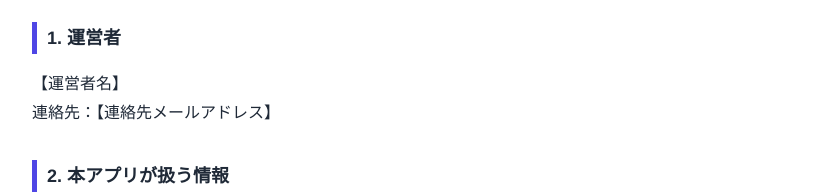
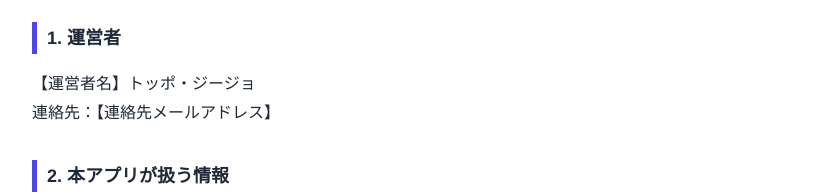
Before and after one commit to Alex800e/Vocab-Spaced-Repetition, a plain HTML site: page privacy.html in a window 1280 px wide. Shown: the part 175-369 px from the top of the page, without its empty margins (228-1050 px from the left). Drawn offline with Linux system fonts and the light colour scheme.

Commit message:
Update privacy.html

```diff
--- a/privacy.html
+++ b/privacy.html
@@ -27,7 +27,7 @@
 <p>「忘却曲線 英単語」（以下「本アプリ」）は、英検7級〜1級の英単語や、物語に出てくる英単語を、忘却曲線にもとづいて学べる学習アプリです。<a href="index.html">本アプリはこちら</a></p>
 
 <h2>1. 運営者</h2>
-<p>【運営者名】<br>連絡先：【連絡先メールアドレス】</p>
+<p>【運営者名】トッポ・ジージョ<br>連絡先：【連絡先メールアドレス】</p>
 
 <h2>2. 本アプリが扱う情報</h2>
 <ul>
```
